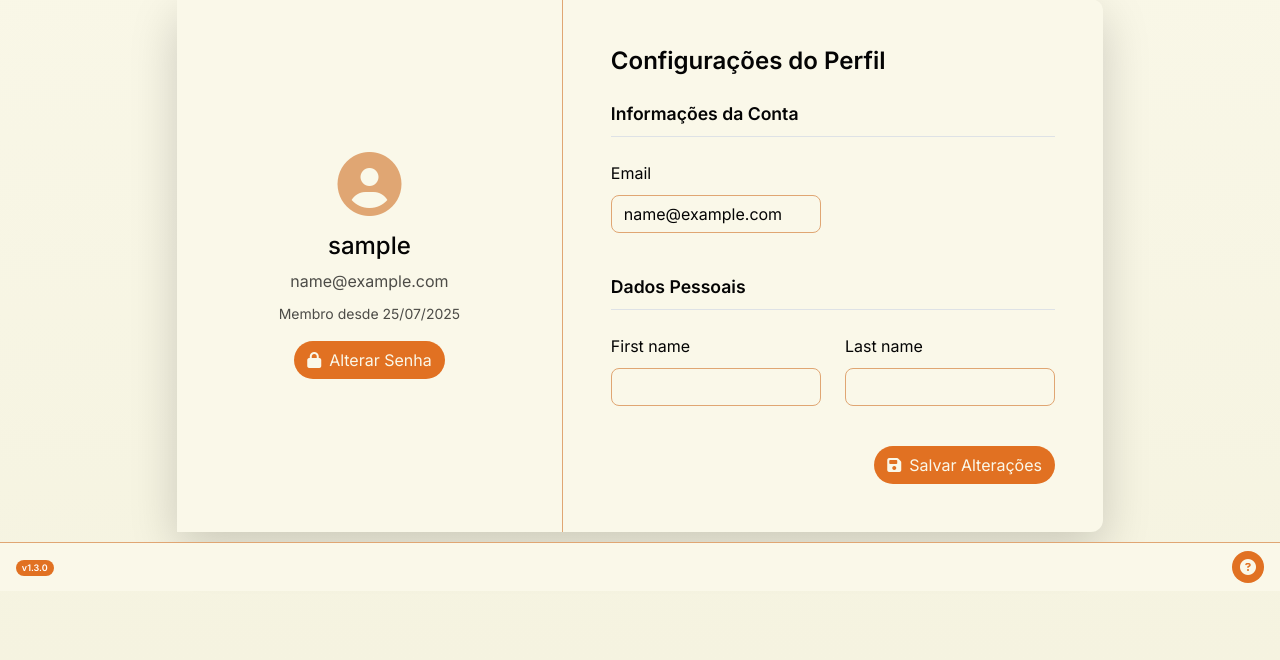
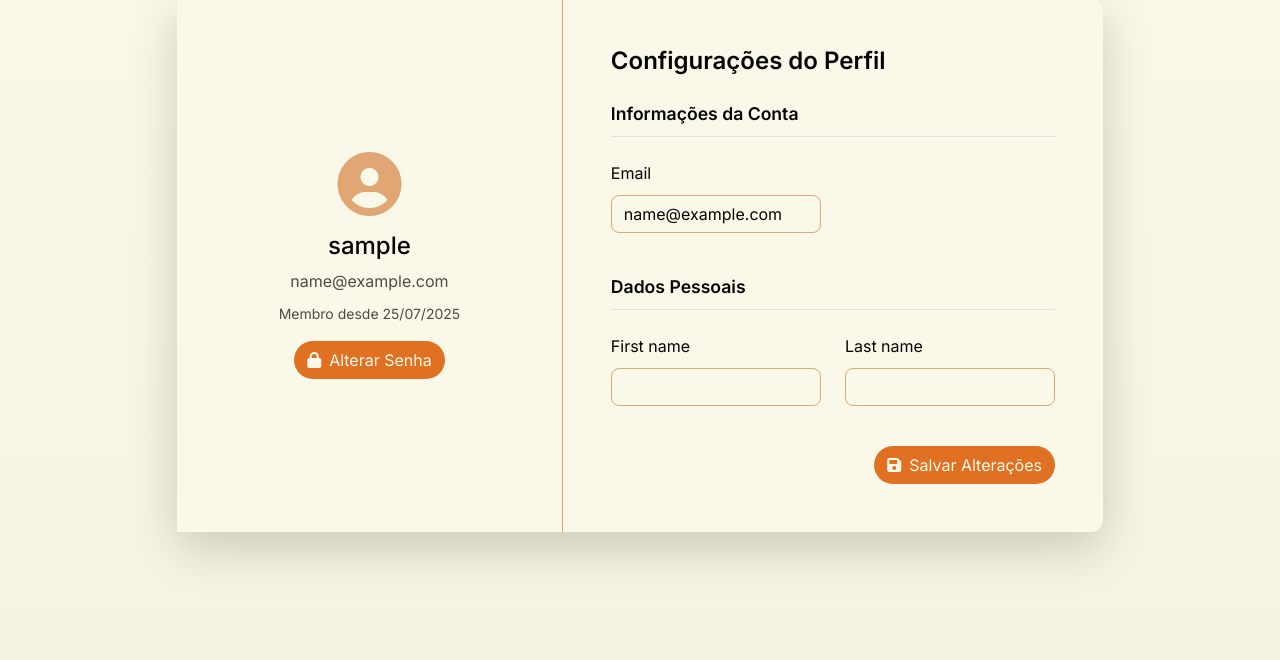
Before and after one commit to GabrielDev969/BookOwl, a Django app: page /auth/profile/ in a window 1280 px wide. Shown: the part 209-869 px from the top of the page. Run offline with Django 5.2, Linux system fonts and the light colour scheme; the visitor is signed in with stand-in values (Sample User, id 1); some libraries are stand-ins or nearby versions.

Commit message:
Revert "Add/footer"

```diff
--- a/Home/urls.py
+++ b/Home/urls.py
@@ -4,5 +4,4 @@ from . import views
 urlpatterns = [
     path('', views.home, name='home'),
     path('about/', views.about, name='about'),
-    path('submit_feedback/', views.submit_feedback, name='submit_feedback')
 ]
--- a/core/context_processors.py
+++ /dev/null
@@ -1,4 +0,0 @@
-from django.conf import settings
-
-def app_version_processor(request):
-    return {'APP_VERSION': settings.APP_VERSION}
--- a/core/settings.py
+++ b/core/settings.py
@@ -10,8 +10,6 @@ load_dotenv()
 
 # Build paths inside the project like this: BASE_DIR / 'subdir'.
 BASE_DIR = Path(__file__).resolve().parent.parent
-
-APP_VERSION = '1.3.0'
 
 # --- CONFIGURAÇÕES DE SEGURANÇA ---
 # A SECRET_KEY é lida da variável de ambiente. NUNCA a deixe no código.
@@ -86,7 +84,6 @@ TEMPLATES = [
                 'django.template.context_processors.request',
                 'django.contrib.auth.context_processors.auth',
                 'django.contrib.messages.context_processors.messages',
-                'core.context_processors.app_version_processor',
             ],
         },
     },
--- a/templates/Components/footer.html
+++ /dev/null
@@ -1,146 +0,0 @@
-{% block style %}
-<style>
-/* Footer styles */
-footer {
-    background-color: #faf8e9;
-    border-top: 1px solid #e0a673;
-    padding: 0.5rem 1rem; /* Reduced padding */
-    display: flex;
-    justify-content: space-between;
-    align-items: center;
-    animation: fadeIn 0.5s ease-in-out;
-}
-
-footer p {
-    margin: 0;
-    font-size: 0.75rem; /* Smaller font size */
-    color: #040404;
-}
-
-footer .btn-feedback {
-    background-color: #e17122;
-    color: #faf8e9;
-    width: 32px; /* Smaller button */
-    height: 32px;
-    display: flex;
-    align-items: center;
-    justify-content: center;
-    border-radius: 50%;
-    transition: all 0.3s ease;
-}
-
-footer .btn-feedback:hover {
-    background-color: #e0a673;
-    transform: translateY(-2px);
-}
-
-/* Modal styles */
-.modal-content {
-    border-radius: 12px;
-    border: 1px solid #e0a673;
-}
-
-.form-control, .form-select {
-    background-color: #faf8e9;
-    border: 1px solid #e0a673;
-    border-radius: 8px;
-    color: #040404;
-}
-
-.form-control:focus, .form-select:focus {
-    border-color: #e17122;
-    box-shadow: 0 0 0 3px rgba(225, 113, 34, 0.2);
-}
-
-@media (max-width: 576px) {
-    footer {
-        padding: 0.5rem 1rem;
-        flex-direction: column;
-        gap: 0.5rem;
-    }
-
-    footer p {
-        font-size: 0.7rem; /* Smaller font on mobile */
-    }
-
-    footer .btn-feedback {
-        width: 28px; /* Smaller button on mobile */
-        height: 28px;
-    }
-
-    footer .btn-feedback i {
-        font-size: 0.9rem; /* Smaller icon on mobile */
-    }
-}
-</style>
-{% endblock %}
-
-<!-- Footer -->
-<footer class="fixed-bottom">
-    <p>
-        <span class="badge rounded-pill" style="background-color: #e17122;">
-            v{{ APP_VERSION }}
-        </span>
-    </p>
-    {% if user.is_authenticated %}
-        <button type="button" class="btn btn-feedback" data-bs-toggle="modal" data-bs-target="#feedbackModal" title="Enviar Feedback ou Pedir Ajuda" aria-label="Enviar feedback ou pedir ajuda">
-            <i class="fas fa-question-circle"></i>
-        </button>
-    {% endif %}
-</footer>
-
-{% if user.is_authenticated %}
-<!-- Feedback Modal -->
-<div class="modal fade" id="feedbackModal" tabindex="-1" aria-labelledby="feedbackModalLabel" aria-hidden="true">
-    <div class="modal-dialog modal-dialog-centered">
-        <div class="modal-content" style="background-color: #faf8e9;">
-            <div class="modal-header" style="border-bottom: 1px solid #e0a673;">
-                <h5 class="modal-title" id="feedbackModalLabel" style="color: #040404; font-weight: 600;">Enviar Feedback ou Pedir Ajuda</h5>
-                <button type="button" class="btn-close" data-bs-dismiss="modal" aria-label="Close"></button>
-            </div>
-            <div class="modal-body">
-                <p style="color: #040404; font-size: 0.95rem;">Sua mensagem será enviada para nosso grupo no Telegram, onde nossa equipe responderá o mais rápido possível.</p>
-                <form method="post" action="{% url 'submit_feedback' %}">
-                    {% csrf_token %}
-                    <div class="mb-3">
-                        <label for="feedbackName" class="form-label" style="color: #040404;">Nome</label>
-                        <input type="text" class="form-control" id="feedbackName" name="name" required>
-                    </div>
-                    <div class="mb-3">
-                        <label for="feedbackEmail" class="form-label" style="color: #040404;">E-mail (opcional)</label>
-                        <input type="email" class="form-control" id="feedbackEmail" name="email">
-                    </div>
-                    <div class="mb-3">
-                        <label for="feedbackMessage" class="form-label" style="color: #040404;">Mensagem</label>
-                        <textarea class="form-control" id="feedbackMessage" name="message" rows="4" required></textarea>
-                    </div>
-                    {% if form.non_field_errors %}
-                        <div class="text-danger small mb-3">
-                            {% for error in form.non_field_errors %}
-                                {{ error }}
-                            {% endfor %}
-                        </div>
-                    {% endif %}
-                    <div class="d-flex justify-content-end gap-2">
-                        <button type="button" class="btn rounded-pill" data-bs-dismiss="modal" style="background-color: #040404; color: #faf8e9;">Cancelar</button>
-                        <button type="submit" class="btn rounded-pill" style="background-color: #e17122; color: #faf8e9;">Enviar</button>
-                    </div>
-                </form>
-            </div>
-        </div>
-    </div>
-</div>
-{% endif %}
-
-{% block scripts %}
-<script>
-document.addEventListener('DOMContentLoaded', function() {
-    const feedbackModal = new bootstrap.Modal(document.getElementById('feedbackModal'));
-
-    // Abre a modal de criação em caso de erros no formulário
-    {% if form.errors %}
-      feedbackModal.show();
-    {% endif %}
-  });
-</script>
-{% endblock %}
--- a/templates/index.html
+++ b/templates/index.html
@@ -139,8 +139,6 @@
         {% endblock %}
     </main>
 
-    {% include 'Components/footer.html' %}
-
     <!-- Bootstrap JS -->
     <script src="https://cdn.jsdelivr.net/npm/bootstrap@5.3.0/dist/js/bootstrap.bundle.min.js"></script>
     <!-- Toast initialization -->
```
Also changed, not shown: Home/views.py (+0 -39 lines), README.md, 1 other file.
